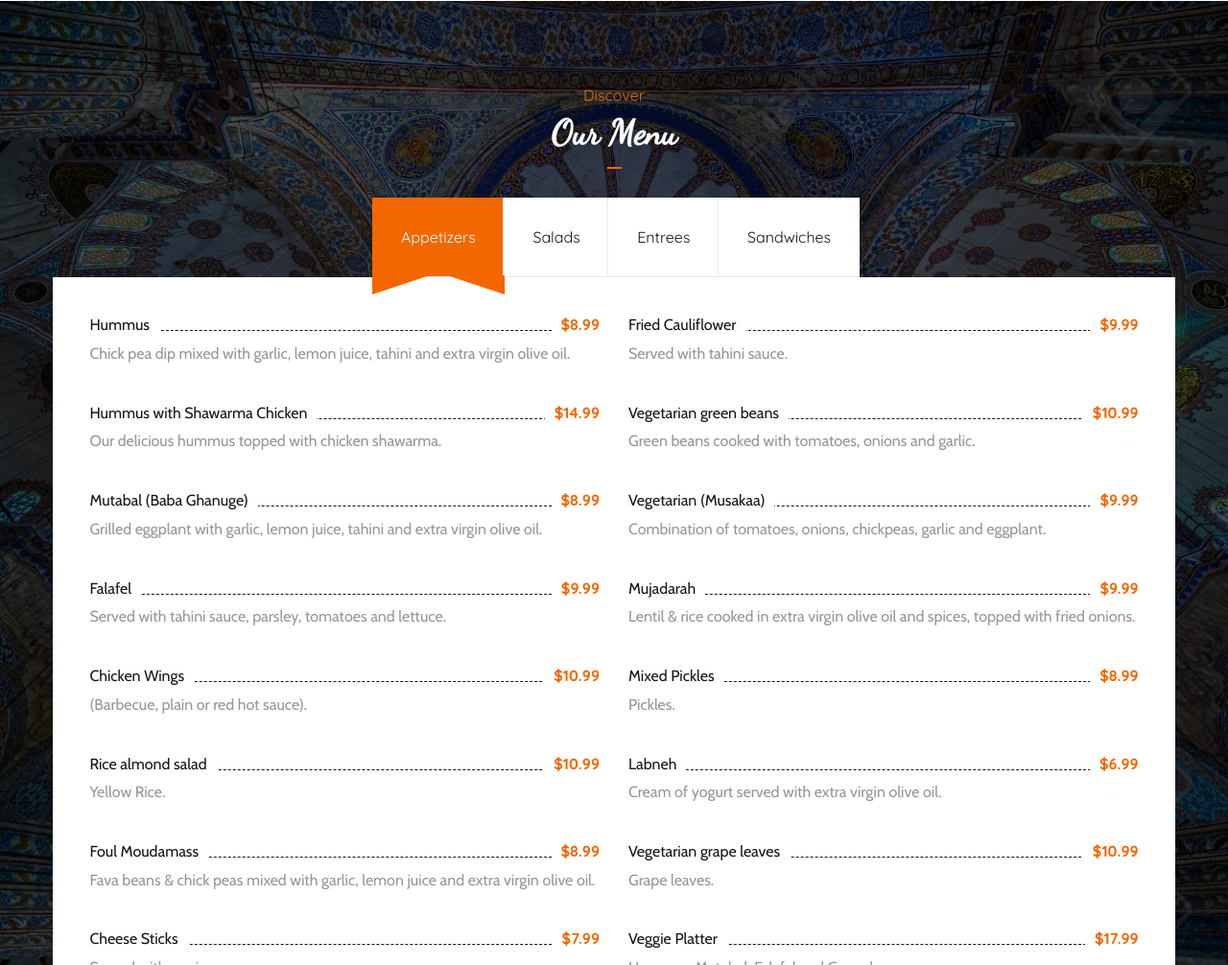
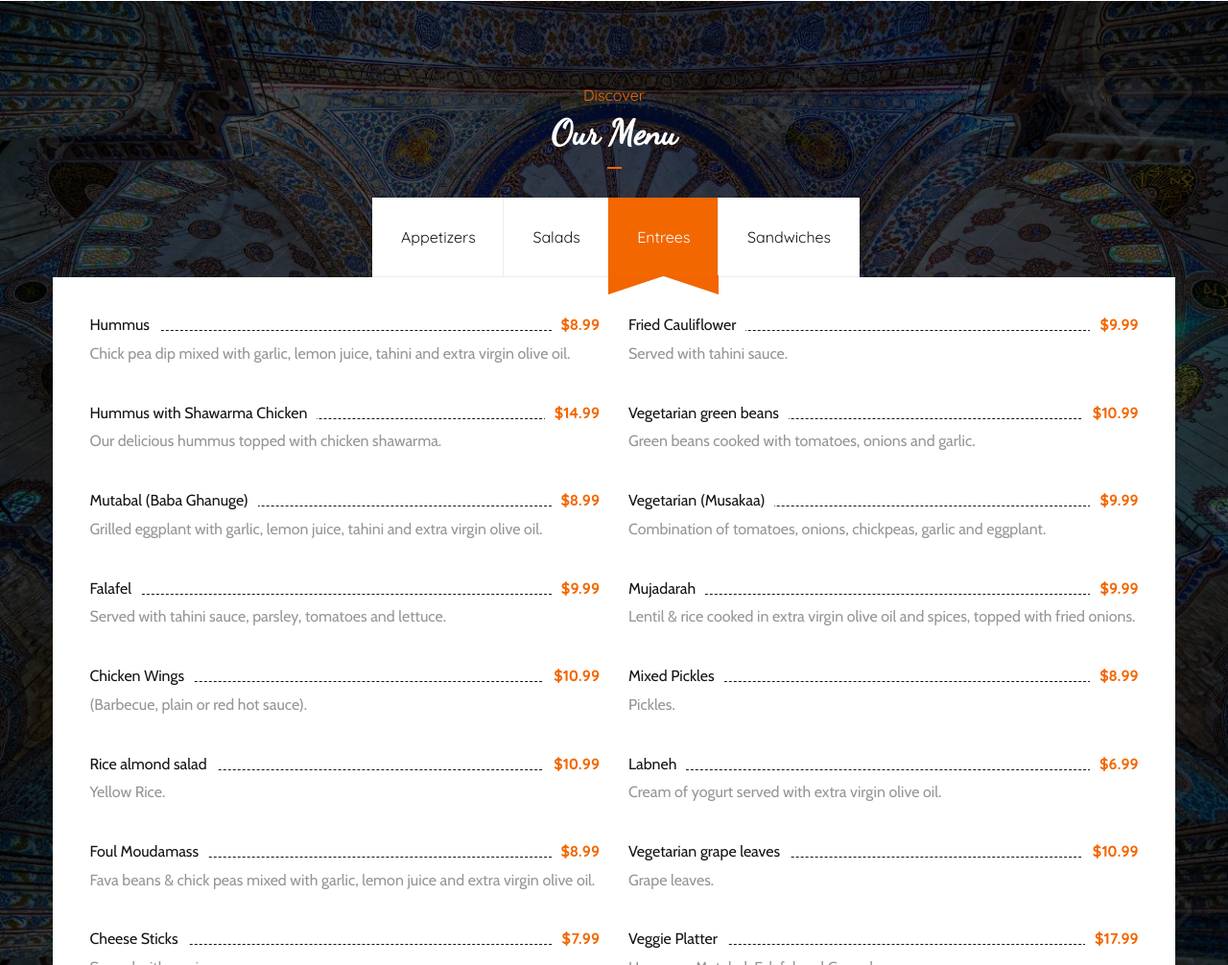
Before and after one commit to mazeez/mazeez.github.io, a plain HTML site: page docs/index.html in a window 1280 px wide. Shown: the part 1601-2607 px from the top of the page at 96% size. Drawn offline with nearby package versions, Linux system fonts and the light colour scheme; some packages are replaced by stand-ins of ours.

Commit message:
Updated index.html
Made entrees default menu

```diff
--- a/docs/index.html
+++ b/docs/index.html
@@ -236,9 +236,9 @@
 
 					<!-- menu nav -->
 					<ul class="menu-nav">
-					  <li class="active"><a data-toggle="tab" href="#menu1">Appetizers</a></li>
+					  <li><a data-toggle="tab" href="#menu1">Appetizers</a></li>
 					  <li><a data-toggle="tab" href="#menu2">Salads</a></li>
-					  <li><a data-toggle="tab" href="#menu3">Entrees</a></li>
+					  <li class="active"><a data-toggle="tab" href="#menu3">Entrees</a></li>
 					  <li><a data-toggle="tab" href="#menu4">Sandwiches</a></li>
 					</ul>
 					<!-- /menu nav -->
```
